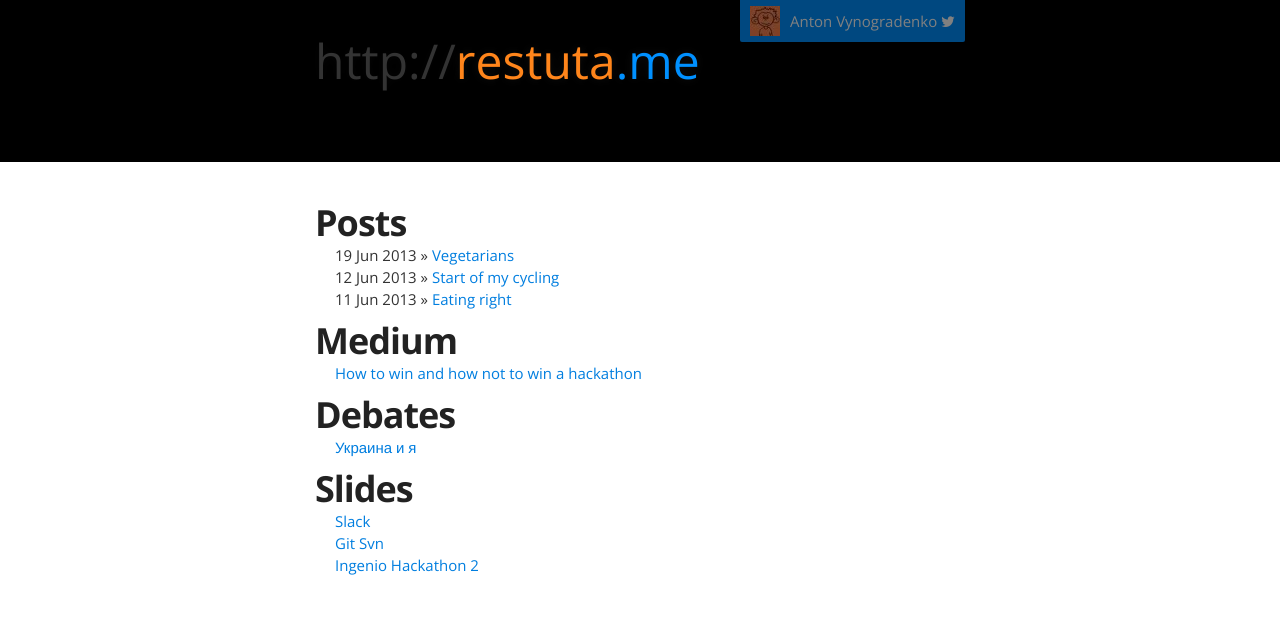
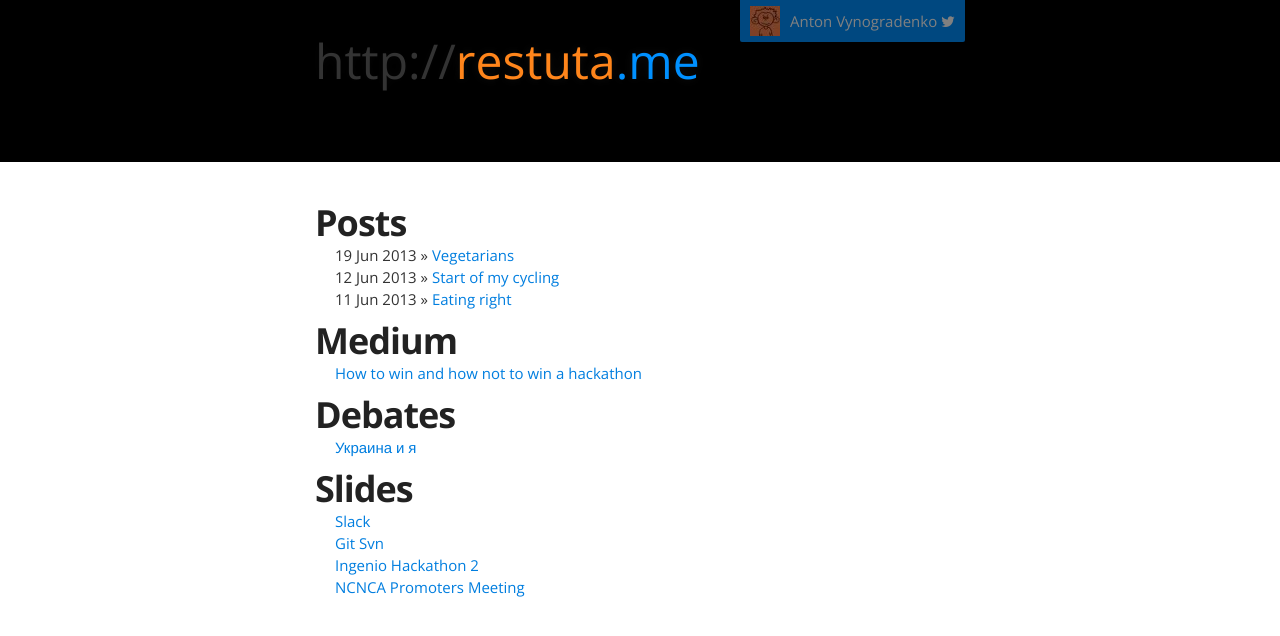
Before and after one commit to Restuta/restuta.github.io, a Jekyll site: the page built from index.html, in a window 1280 px wide. Shown: the top 636 px of the page. Built offline with Jekyll 4.4.1, drawn with Linux system fonts in a browser that asks for light colours; nearby versions of some CDN libraries.

Commit message:
added link to slides

```diff
--- a/index.html
+++ b/index.html
@@ -38,5 +38,6 @@ title:
     <li><a href="/slides/slack/">Slack</a></li>
     <li><a href="/slides/git-svn/">Git Svn</a></li>
     <li><a href="/slides/hackathon-2/">Ingenio Hackathon 2</a></li>
+    <li><a href="/slides/ncnca/">NCNCA Promoters Meeting</a></li>
   </ul>
 </div>
```
